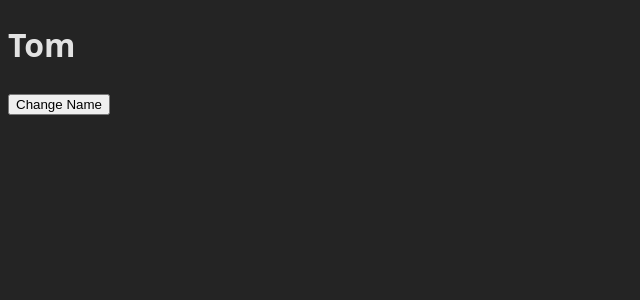
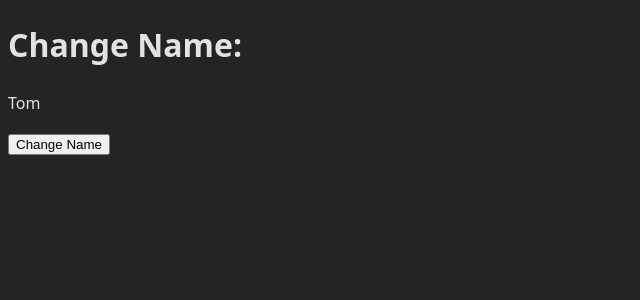
Before and after one commit to tom-seidel/react-playground, a React (Vite) app in the folder usestate-hook/: page / in a window 1280 px wide. Shown: the top 300 px of the page, without its empty margins (0-640 px from the left). Built offline with nearby package versions, Linux system fonts and the light colour scheme.

Commit message:
feat: change name is now a toggle

```diff
--- a/usestate-hook/src/App.jsx
+++ b/usestate-hook/src/App.jsx
@@ -6,14 +6,19 @@ import './App.css'
 function App() {
   const [name, setName] = useState('Tom');
 
-  const chaneName = () => {
+function changeName() {
+  if (name === 'Tom') {
     setName('Jan');
+  } else {
+    setName('Tom');
   }
+}
 
   return (
     <>
-      <h1>{name}</h1>
-      <button onClick={chaneName}>Change Name</button>
+      <h1>Change Name:</h1>
+      <p>{name}</p>
+      <button onClick={changeName}>Change Name</button>
     </>
   )
 }
```
